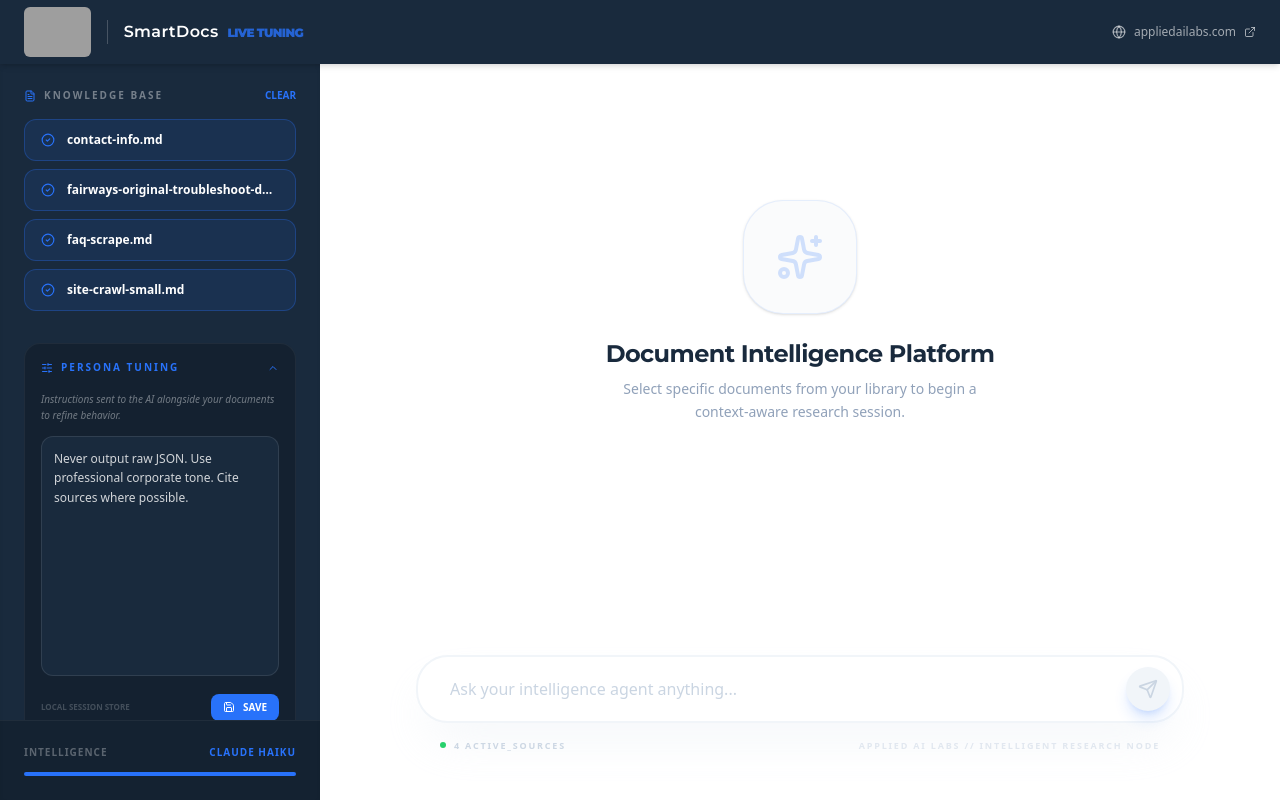
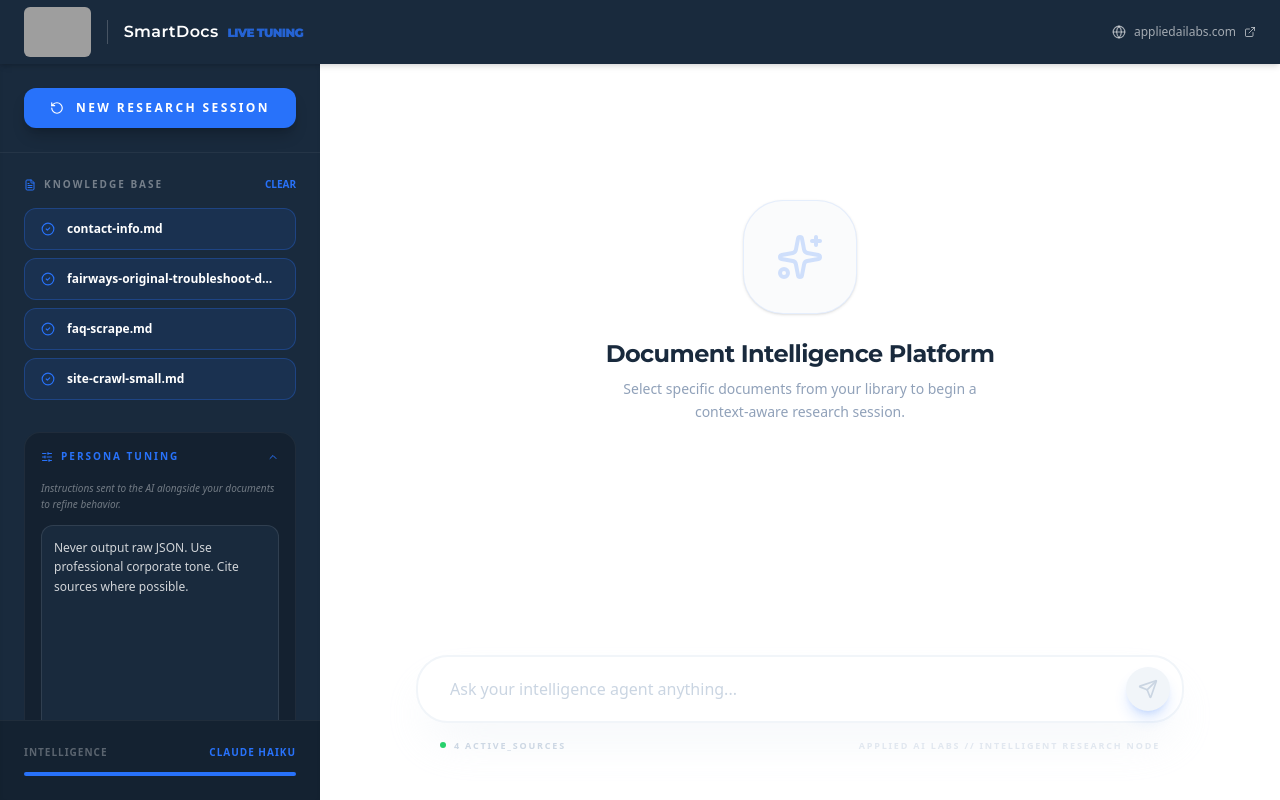
Before and after one commit to toddwmac/rag-lite-test1, a Next.js app: page / in a window 1280 px wide. Both pictures are taken after a click on the button "PERSONA TUNING". Built offline with nearby package versions, Linux system fonts and the light colour scheme; grey boxes are pictures that could not be loaded.

Commit message:
persona defaults and UI fixes to input box

```diff
--- a/src/app/page.tsx
+++ b/src/app/page.tsx
@@ -2,20 +2,23 @@
 
 import { useChat } from '@ai-sdk/react';
 import { useEffect, useState, useRef } from 'react';
-import { Send, User, FileText, Loader2, Sparkles, CheckCircle2, Circle, Globe, ExternalLink, SlidersHorizontal, ChevronDown, ChevronUp, Save } from 'lucide-react';
+import { Send, User, FileText, Loader2, Sparkles, CheckCircle2, Circle, Globe, ExternalLink, SlidersHorizontal, ChevronDown, ChevronUp, Save, RotateCcw, Star, History } from 'lucide-react';
+
+const FACTORY_DEFAULT_PERSONA = 'Never output raw JSON. Use professional corporate tone. Cite sources where possible.';
 
 export default function Chat() {
   const [localInput, setLocalInput] = useState('');
   const [mounted, setMounted] = useState(false);
   const [files, setFiles] = useState<string[]>([]);
   const [selectedFiles, setSelectedFiles] = useState<string[]>([]);
-  const [customInstructions, setCustomInstructions] = useState('Never output raw JSON. Use professional corporate tone. Cite sources where possible.');
+  const [customInstructions, setCustomInstructions] = useState(FACTORY_DEFAULT_PERSONA);
   const [showPersona, setShowPersona] = useState(false);
   const scrollRef = useRef<HTMLDivElement>(null);
 
   const {
     messages,
     append,
+    setMessages,
     isLoading,
     error
   } = useChat({
@@ -27,7 +30,7 @@
   useEffect(() => {
     setMounted(true);
 
-    // Load persisted instructions from localStorage
+    // Load persisted instructions (current session)
     const savedInstructions = localStorage.getItem('smartdocs_persona');
     if (savedInstructions) {
       setCustomInstructions(savedInstructions);
@@ -43,6 +46,22 @@
       })
       .catch(err => console.error('Error fetching files:', err));
   }, []);
+
+  const loadDefaultPersona = () => {
+    const savedDefault = localStorage.getItem('smartdocs_default_persona');
+    setCustomInstructions(savedDefault || FACTORY_DEFAULT_PERSONA);
+  };
+
+  const saveAsDefaultPersona = () => {
+    localStorage.setItem('smartdocs_default_persona', customInstructions);
+    // Also save as current session
+    localStorage.setItem('smartdocs_persona', customInstructions);
+    alert('Persona saved as your new default.');
+  };
+
+  const clearChat = () => {
+    setMessages([]);
+  };
 
   useEffect(() => {
     if (scrollRef.current) {
@@ -131,6 +150,16 @@
 
         {/* 2. SIDEBAR (Brand Style + Tuning) */}
         <aside className="w-80 bg-[#192a3d] text-white hidden md:flex flex-col shadow-inner">
+          <div className="p-6 border-b border-white/5">
+            <button
+              onClick={clearChat}
+              className="w-full flex items-center justify-center gap-3 py-3 px-4 bg-[#2872fa] hover:bg-[#1559ed] text-white text-xs font-black uppercase tracking-[0.2em] rounded-xl transition-all shadow-lg shadow-black/20 active:scale-95"
+            >
+              <RotateCcw size={14} />
+              New Research Session
+            </button>
+          </div>
+
           <div className="flex-1 overflow-y-auto p-6 scrollbar-hide space-y-8">
 
             {/* KNOWLEDGE BASE SECTION */}
@@ -195,23 +224,41 @@
                     Instructions sent to the AI alongside your documents to refine behavior.
                   </p>
                   <textarea
-                    className="w-full bg-[#192a3d] border border-white/10 rounded-xl p-3 text-xs text-white/80 focus:border-[#2872fa] focus:outline-none min-h-[240px] resize-none leading-relaxed"
+                    className="w-full bg-[#192a3d] border border-white/10 rounded-xl p-3 text-xs text-white/80 focus:border-[#2872fa] focus:outline-none min-h-[240px] resize-none leading-relaxed caret-[#2872fa] selection:bg-[#2872fa] selection:text-white"
                     value={customInstructions}
                     onChange={(e) => setCustomInstructions(e.target.value)}
                     placeholder="e.g. Speak like an expert consultant..."
                   />
-                  <div className="flex justify-between items-center">
+
+                  <div className="grid grid-cols-2 gap-2">
+                    <button
+                      onClick={loadDefaultPersona}
+                      className="flex items-center justify-center gap-2 px-3 py-2 bg-white/5 hover:bg-white/10 text-white/70 rounded-lg text-[9px] font-bold transition-all border border-white/10"
+                    >
+                      <History size={12} />
+                      LOAD DEFAULT
+                    </button>
+                    <button
+                      onClick={saveAsDefaultPersona}
+                      className="flex items-center justify-center gap-2 px-3 py-2 bg-white/5 hover:bg-white/10 text-white/70 rounded-lg text-[9px] font-bold transition-all border border-white/10"
+                    >
+                      <Star size={12} />
+                      SET AS DEFAULT
+                    </button>
+                  </div>
+
+                  <div className="flex justify-between items-center pt-2">
                     <span className="text-[8px] font-bold text-white/20 uppercase">Local Session Store</span>
                     <button
                       onClick={() => {
                         localStorage.setItem('smartdocs_persona', customInstructions);
                         setShowPersona(false);
                       }}
-                      className="flex items-center gap-2 px-3 py-1.5 bg-[#2872fa] hover:bg-[#1559ed] text-white rounded-lg text-[10px] font-bold transition-colors"
-                      title="Save and Collapse"
+                      className="flex items-center gap-2 px-4 py-2 bg-[#2872fa] hover:bg-[#1559ed] text-white rounded-lg text-[10px] font-black transition-colors shadow-lg shadow-[#2872fa]/20"
+                      title="Apply and Collapse"
                     >
                       <Save size={12} />
-                      SAVE
+                      APPLY & CLOSE
                     </button>
                   </div>
                 </div>
```
